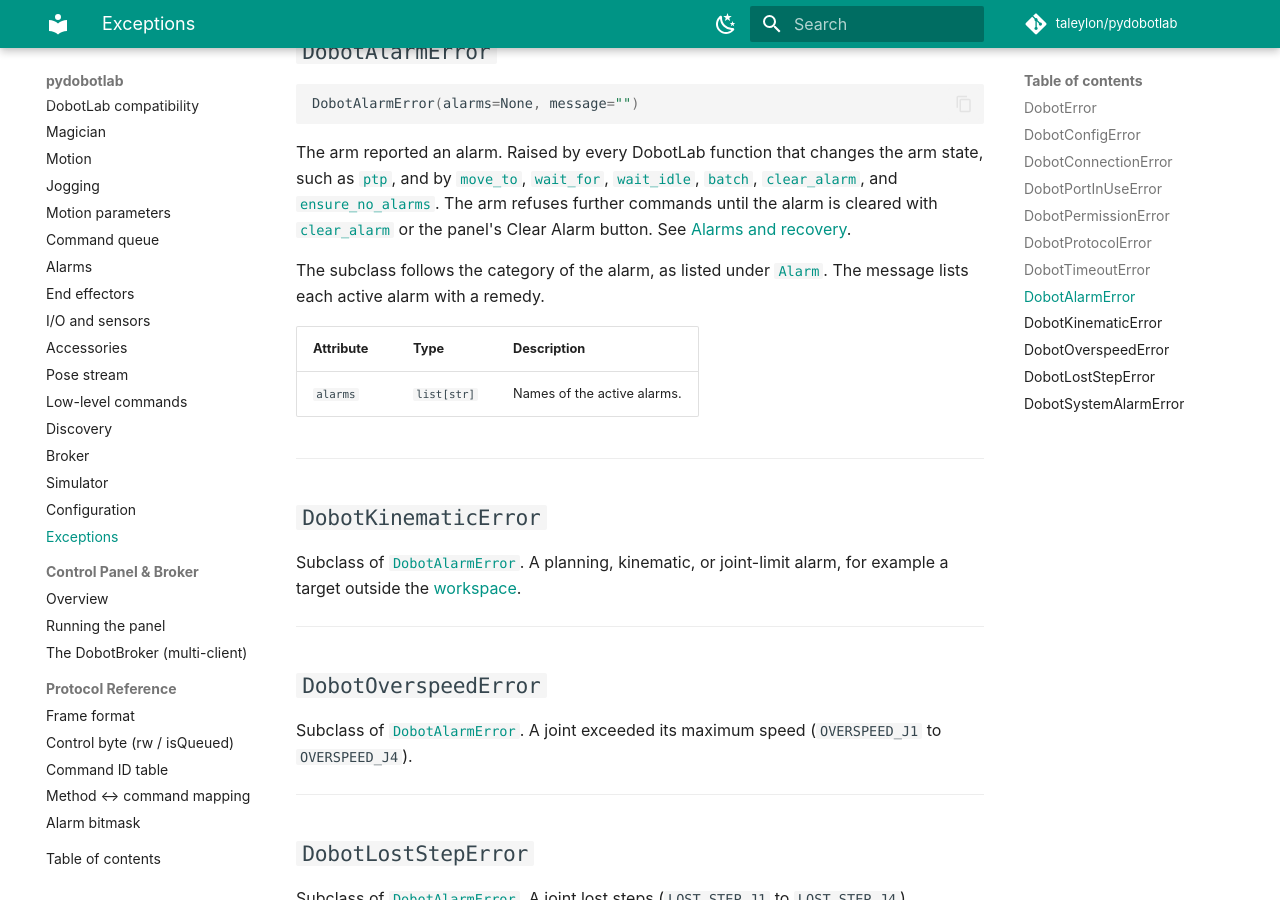
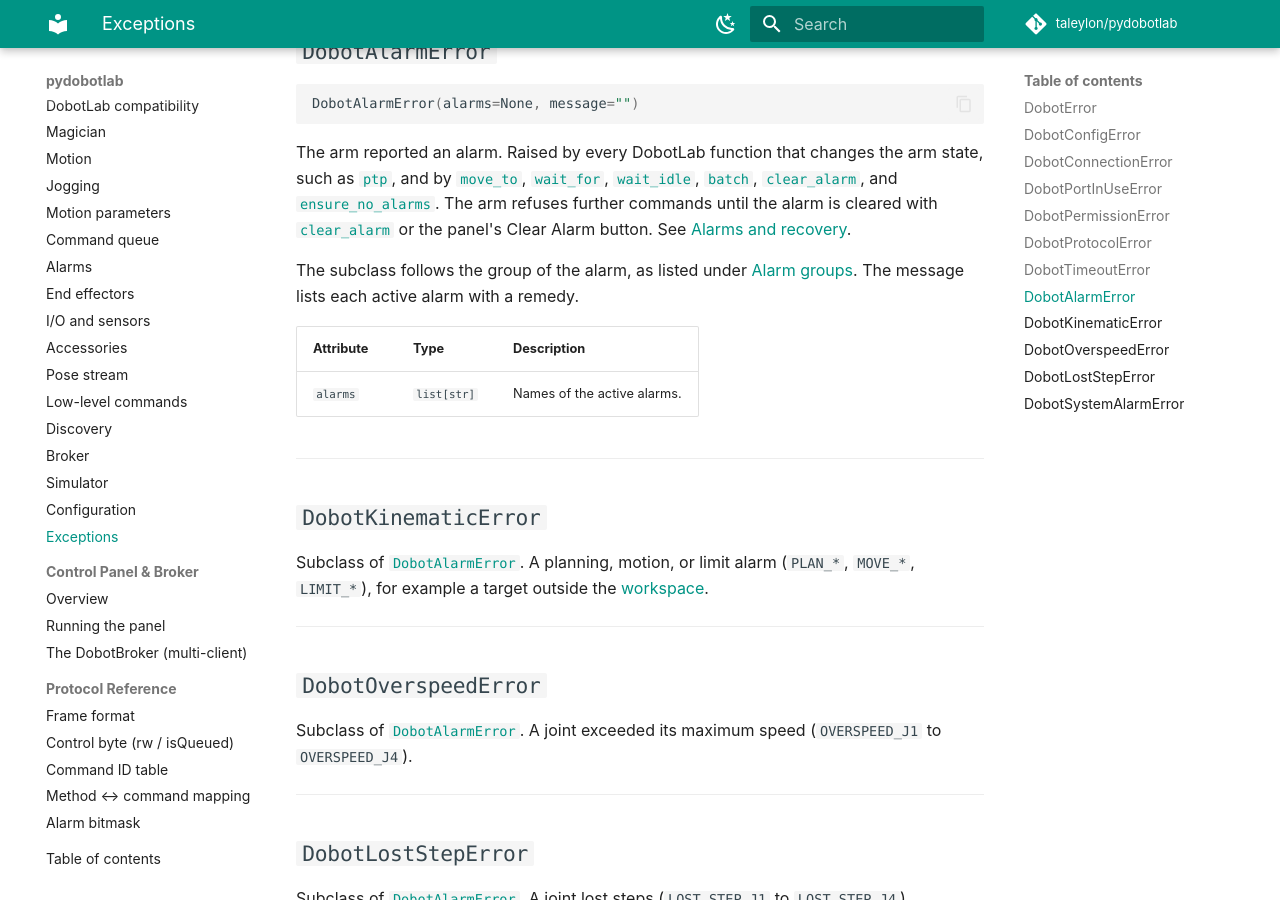
Before and after one commit to taleylon/pydobotlab, an MkDocs documentation site: the page built from docs/api/errors.md, in a window 1280 px wide and 900 px high, scrolled down 2447 px. Built offline with MkDocs 1.6.1 and Material for MkDocs 9.7.7, drawn with Linux system fonts in a browser that asks for light colours; comment, search, counter and statistics services are not loaded; some of the changed text lies outside the part shown.

```diff
--- a/docs/api/errors.md
+++ b/docs/api/errors.md
@@ -27,7 +27,7 @@ DobotError
 | [`DobotProtocolError`](#dobotprotocolerror) | A malformed frame was received. |
 | [`DobotTimeoutError`](#dobottimeouterror) | A response or wait timed out. |
 | [`DobotAlarmError`](#dobotalarmerror) | The arm reported an alarm. |
-| [`DobotKinematicError`](#dobotkinematicerror) | A planning, kinematic, or joint-limit alarm. |
+| [`DobotKinematicError`](#dobotkinematicerror) | A planning, motion, or limit alarm. |
 | [`DobotOverspeedError`](#dobotoverspeederror) | A joint over-speed alarm. |
 | [`DobotLostStepError`](#dobotloststeperror) | A lost-step alarm. |
 | [`DobotSystemAlarmError`](#dobotsystemalarmerror) | A system alarm. |
@@ -89,7 +89,7 @@ DobotAlarmError(alarms=None, message="")
 
 The arm reported an alarm. Raised by every DobotLab function that changes the arm state, such as [`ptp`](motion.md#ptp), and by [`move_to`](motion.md#move_to), [`wait_for`](queue.md#wait_for), [`wait_idle`](queue.md#wait_idle), [`batch`](queue.md#batch), [`clear_alarm`](alarms.md#clear_alarm), and [`ensure_no_alarms`](alarms.md#ensure_no_alarms). The arm refuses further commands until the alarm is cleared with [`clear_alarm`](alarms.md#clear_alarm) or the panel's Clear Alarm button. See [Alarms and recovery](../guide/alarms.md).
 
-The subclass follows the category of the alarm, as listed under [`Alarm`](alarms.md#alarm). The message lists each active alarm with a remedy.
+The subclass follows the group of the alarm, as listed under [Alarm groups](alarms.md#alarm-groups). The message lists each active alarm with a remedy.
 
 | Attribute | Type | Description |
 |---|---|---|
@@ -99,7 +99,7 @@ The subclass follows the category of the alarm, as listed under [`Alarm`](alarms
 
 ## `DobotKinematicError` {#dobotkinematicerror}
 
-Subclass of [`DobotAlarmError`](#dobotalarmerror). A planning, kinematic, or joint-limit alarm, for example a target outside the [workspace](../guide/workspace.md).
+Subclass of [`DobotAlarmError`](#dobotalarmerror). A planning, motion, or limit alarm (`PLAN_*`, `MOVE_*`, `LIMIT_*`), for example a target outside the [workspace](../guide/workspace.md).
 
 ---
 
```
Also changed, not shown: docs/api/broker.md (+2 -2 lines), docs/api/dobotlab.md (+1 -0 lines), docs/api/motion.md (+3 -1 lines), docs/api/overview.md (+1 -1 lines), docs/api/simulator.md (+1 -1 lines).
